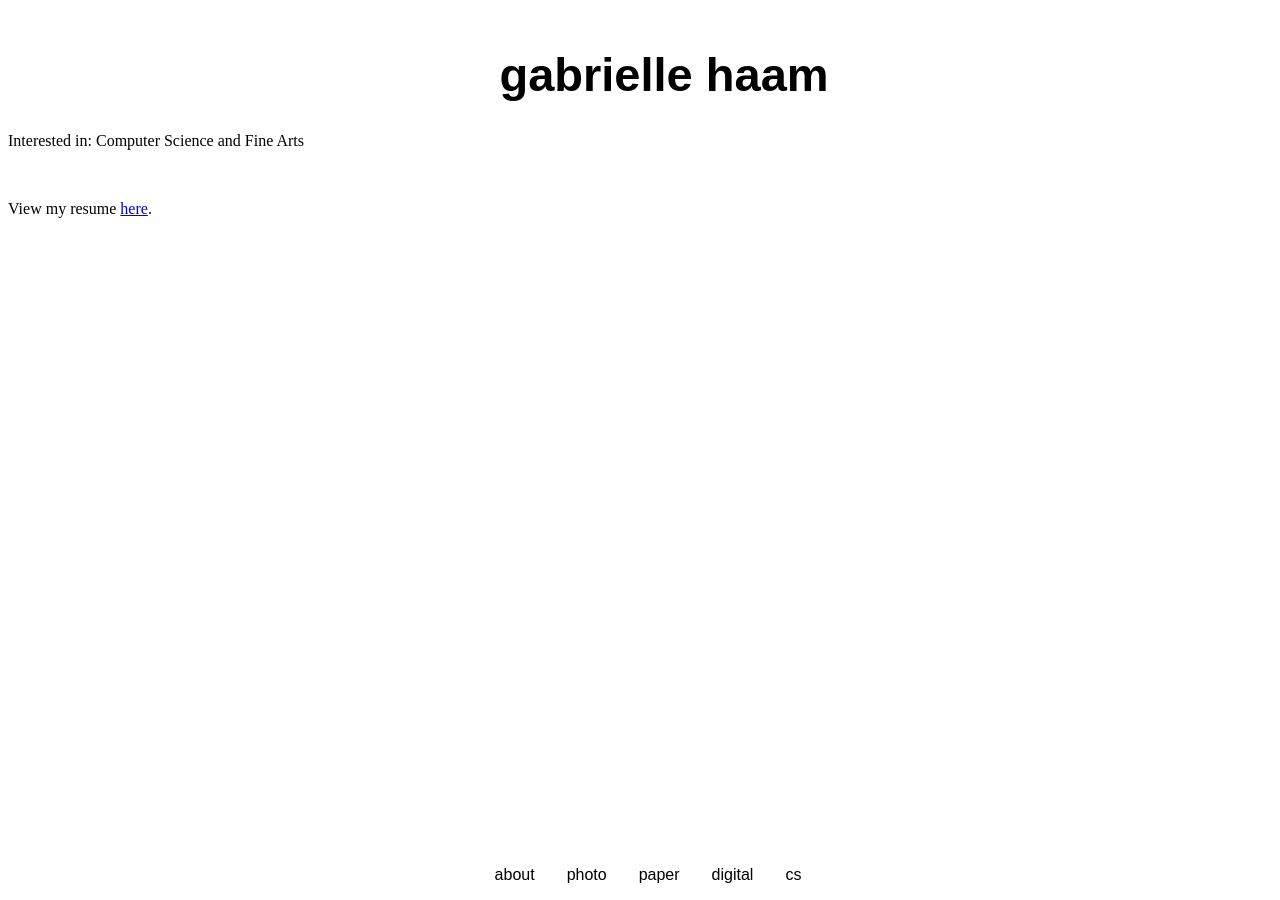
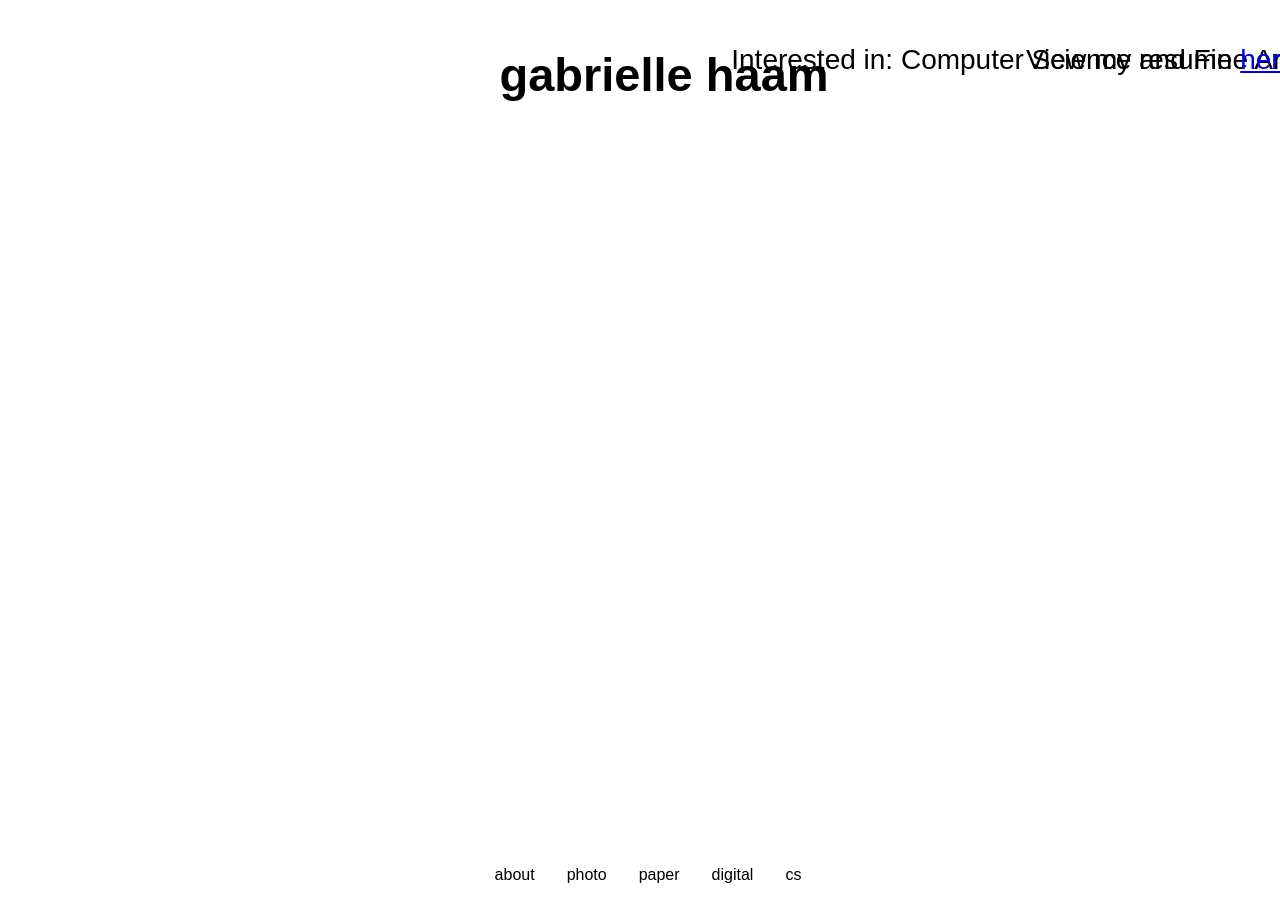
Before and after one commit to gabriellehaam/gabriellehaam.github.io, a Jekyll site: the page built from aboutme.html, in a window 1280 px wide. Built offline with Jekyll 4.4.1, drawn with Linux system fonts in a browser that asks for light colours.

Commit message:
Update default.html

```diff
--- a/_layouts/default.html
+++ b/_layouts/default.html
@@ -17,6 +17,16 @@
       top: 0;
       width: 100%;
       padding: 16px;
+    }
+
+    .body p{
+      position: fixed;
+      top: 0;
+      width: 100%;
+      padding: 16px;
+      font-family: Arial, Helvetica, sans-serif;
+      font-size: 28px;
+      text-align: right;
     }
 
     .header h1{
```
